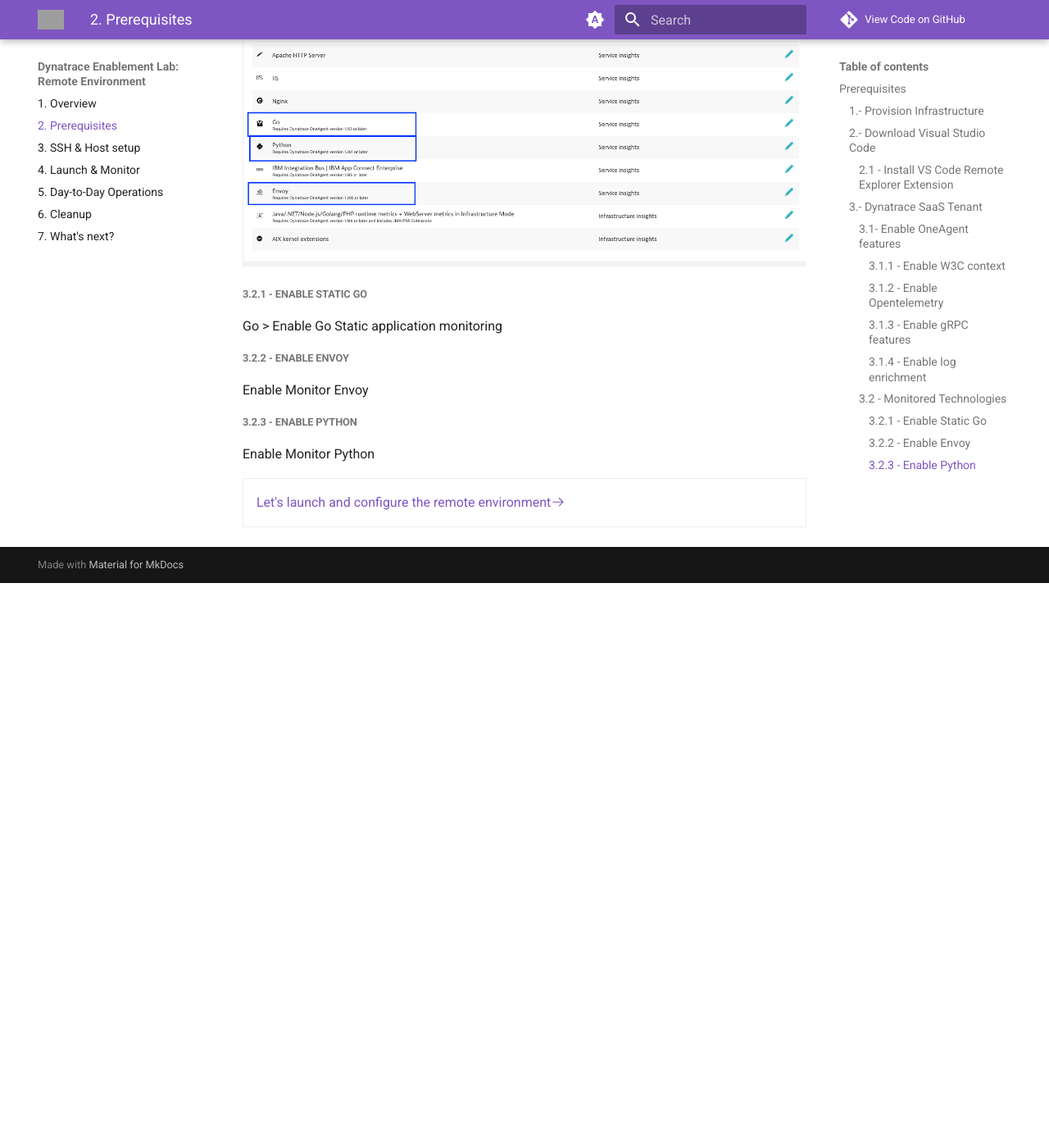
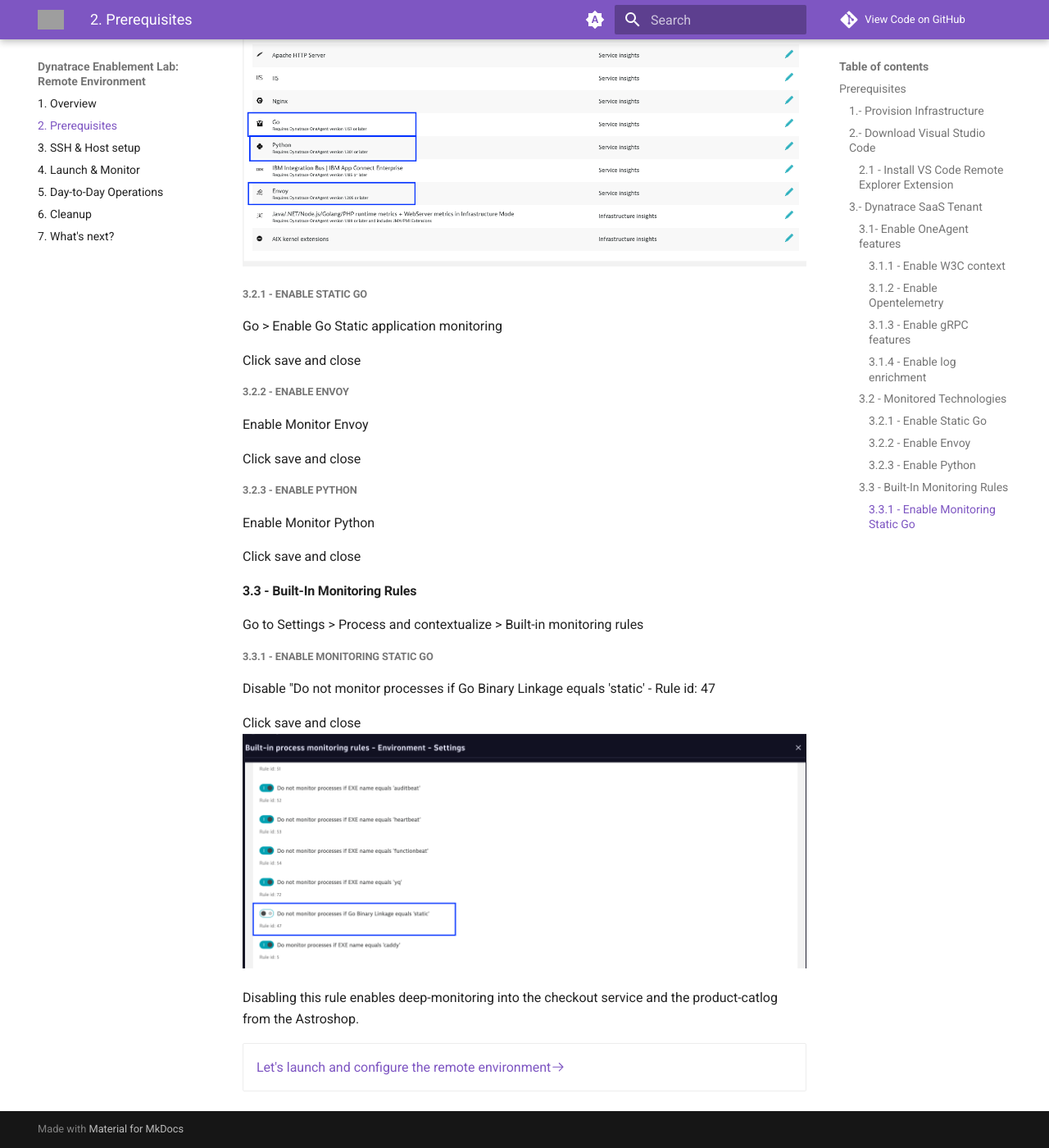
Before and after one commit to danatrace/remote-environment, an MkDocs documentation site: the page built from docs/environment.md, in a window 1280 px wide and 1400 px high, scrolled down 5113 px. Shown: the whole window at 82% size. Built offline with MkDocs 1.6.1 and Material for MkDocs 9.7.7, drawn with Linux system fonts in a browser that asks for light colours; comment, search, counter and statistics services are not loaded; before the commit the page ends 5824 px from its top, so only the background shows below that; grey boxes are pictures that could not be loaded.

Commit message:
verify visibility Astroshop

```diff
--- a/docs/environment.md
+++ b/docs/environment.md
@@ -131,16 +131,31 @@ Go to Settings > Collect and Capture > General Monitoring settings > Monitored t
 
 Go > Enable Go Static application monitoring
 
+Click save and close
+
 ##### 3.2.2 - Enable Envoy
 
 Enable Monitor Envoy
 
+Click save and close
 ##### 3.2.3 - Enable Python
 
 Enable Monitor Python
 
 
+Click save and close
+#### 3.3 - Built-In Monitoring Rules
 
+Go to Settings > Process and contextualize > Built-in monitoring rules
+
+##### 3.3.1 - Enable Monitoring Static Go
+
+Disable "Do not monitor processes if Go Binary Linkage equals 'static' - Rule id: 47
+
+Click save and close
+![alt text](img/disable_go_rule.png)
+
+Disabling this rule enables deep-monitoring into the checkout service and the product-catlog from the Astroshop.
 
 
 <div class="grid cards" markdown>
```
Also changed, not shown: docs/launch.md (+12 -0 lines), docs/img/checkout_trace.png (added), docs/img/disable_go_rule.png (added).
